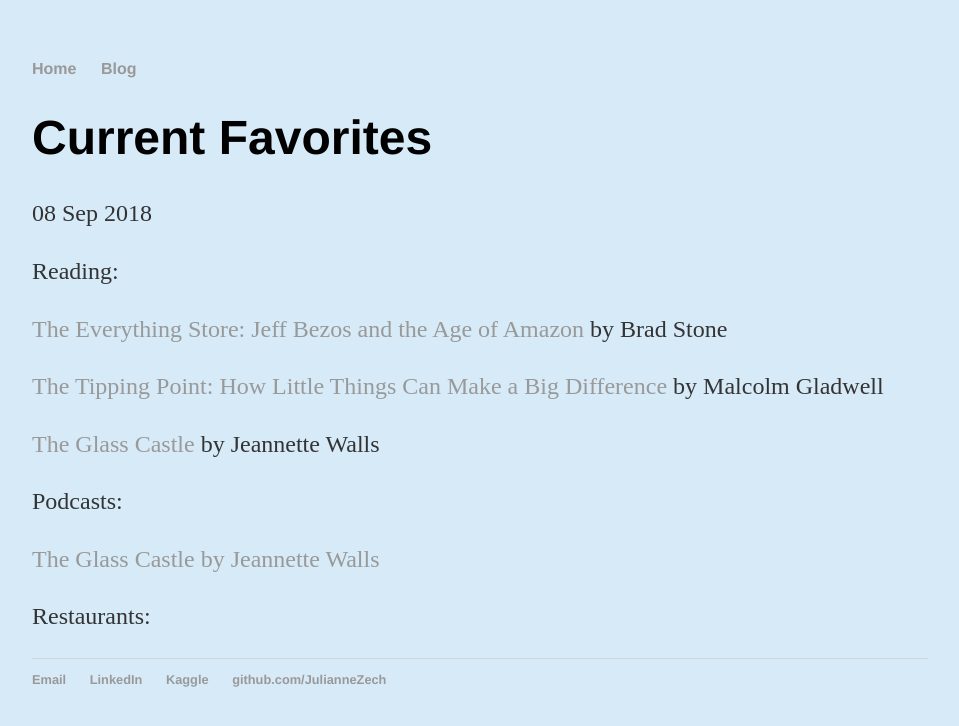
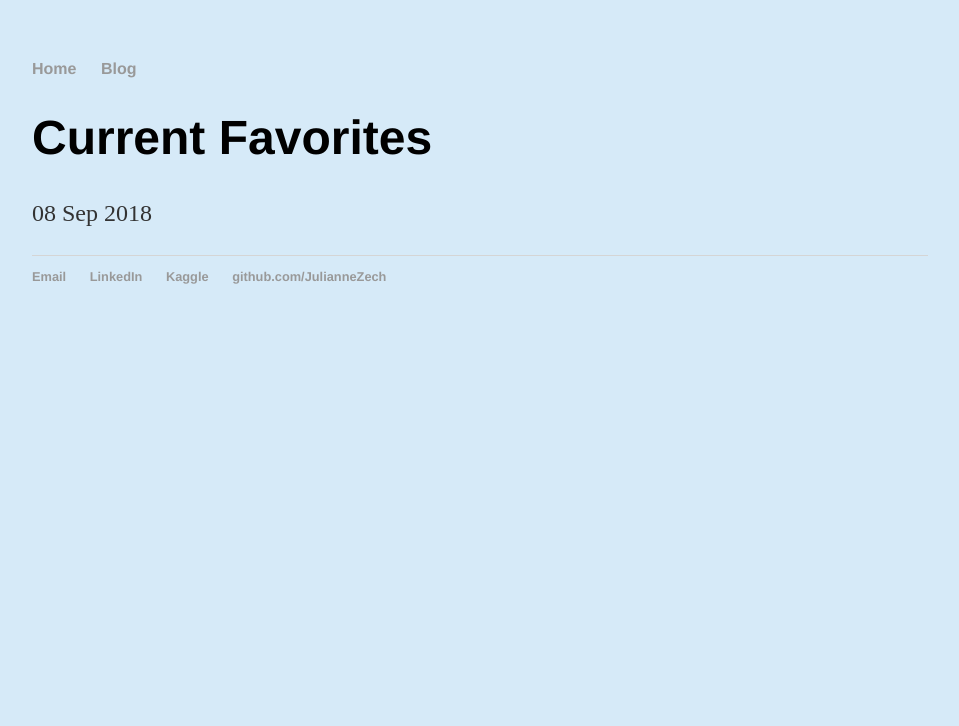
Before and after one commit to JulianneZech/JulianneZech.github.io, a Jekyll site: the page built from _posts/2018-09-08-first-post.md, in a window 1280 px wide. Shown: the top 726 px of the page, without its empty margins (160-1119 px from the left). Built offline with Jekyll 4.4.1, drawn with Linux system fonts in a browser that asks for light colours.

Commit message:
Update 2018-09-08-first-post.md

```diff
--- a/_posts/2018-09-08-first-post.md
+++ b/_posts/2018-09-08-first-post.md
@@ -3,16 +3,3 @@ layout: post
 title: "Current Favorites"
 date: 2018-09-08
 ---
-Reading:
-
-<a href="https://www.goodreads.com/book/show/17660462-the-everything-store">The Everything Store: Jeff Bezos and the Age of Amazon</a> by Brad Stone
-
-<a href="https://www.goodreads.com/book/show/2612.The_Tipping_Point">The Tipping Point: How Little Things Can Make a Big Difference</a> by Malcolm Gladwell
-
-<a href="https://www.goodreads.com/book/show/7445.The_Glass_Castle"> The Glass Castle</a> by Jeannette Walls
-
-Podcasts:
-
-<a href="https://tim.blog/2018/03/08/joe-gebbia-co-founder-of-airbnb/">The Glass Castle by Jeannette Walls</a>
-
-Restaurants:
```
